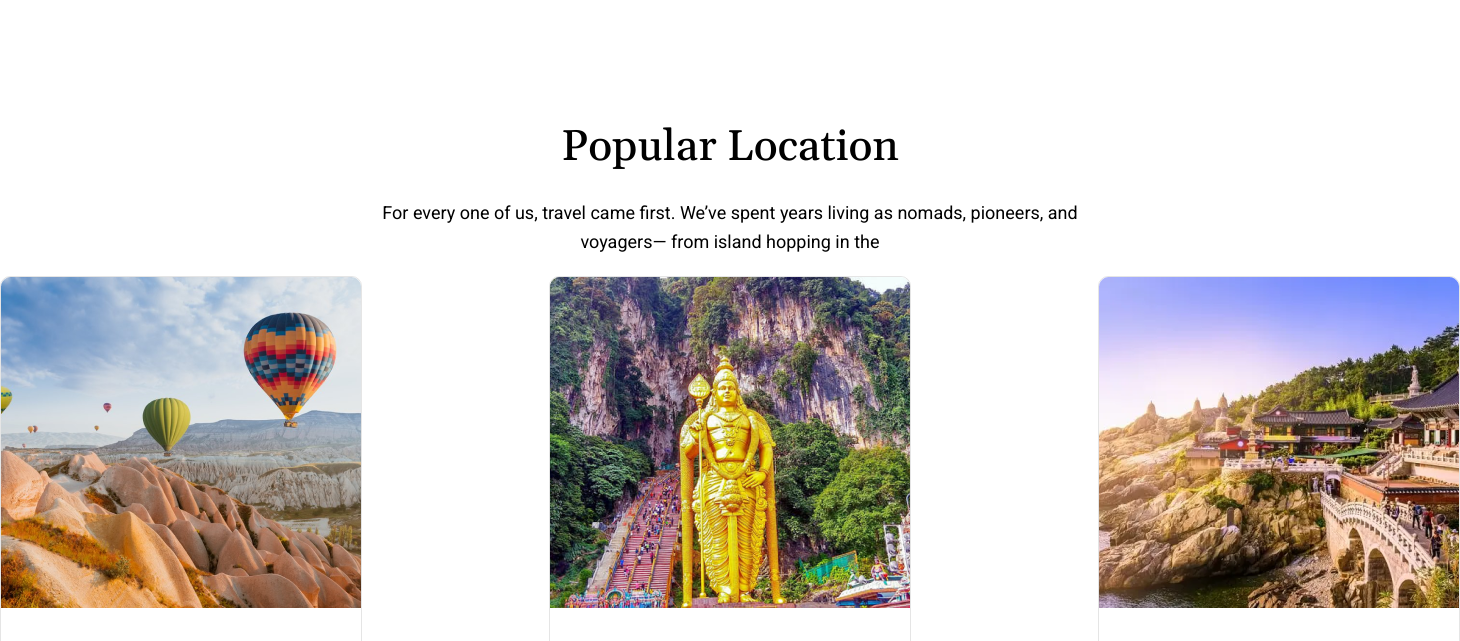
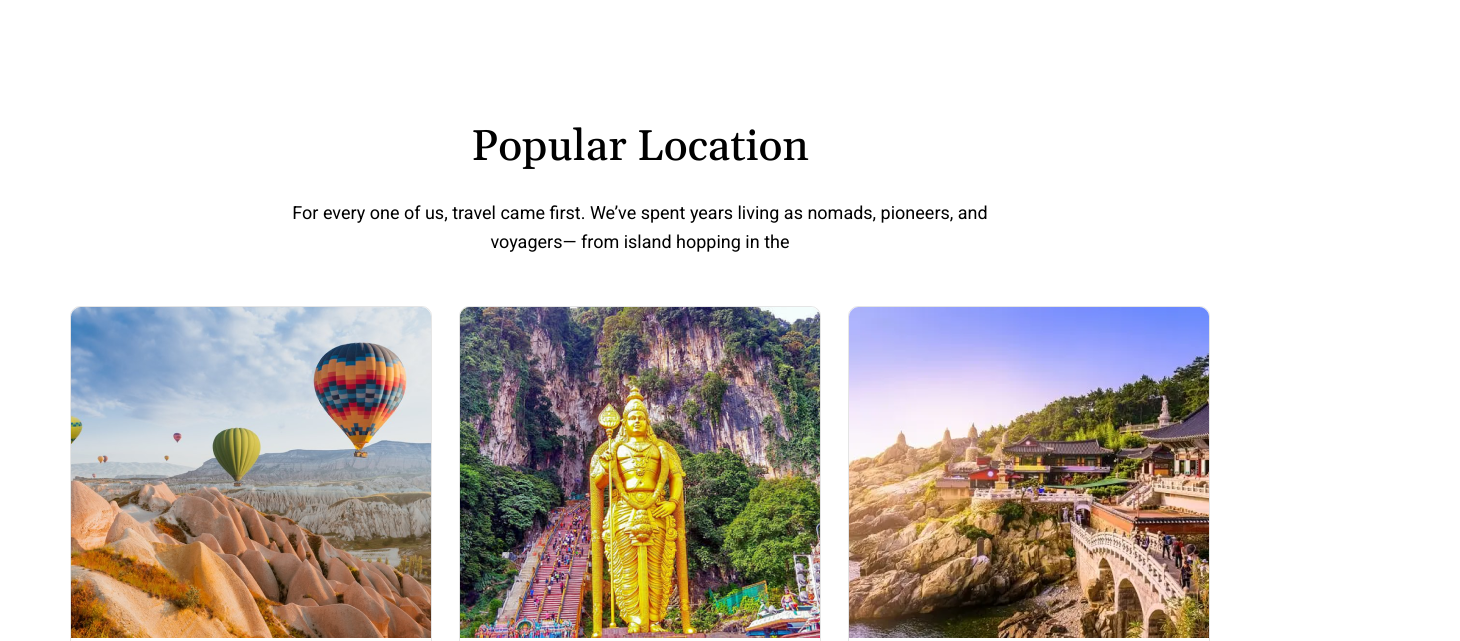
Before and after one commit to mrDuasel/travelandLanding, a website built with webpack: page src/index.pug in a window 1280 px wide. Shown: the part 822-1463 px from the top of the page, 1460 px wide, since content can reach past the window. Built offline with nearby package versions, Linux system fonts and the light colour scheme; a web font is replaced by a local one.

Commit message:
width changed

```diff
--- a/src/includes/home/home.scss
+++ b/src/includes/home/home.scss
@@ -80,7 +80,7 @@
         color: white;
         position: absolute;
         top: 50%;
-        width: 50%;
+        width: 70%;
 
         &__title, &__subtitle {
             margin-bottom: 30px;
@@ -95,6 +95,7 @@
             @include second-font;
             font-size: 18px;
             line-height: 29px;
+            width: 55%
         }
         &__button {
             @include second-font;
--- a/src/includes/location/location.scss
+++ b/src/includes/location/location.scss
@@ -1,8 +1,8 @@
 .location-content {
     margin: 0 auto;
-    margin-bottom: 20px;
+    margin-bottom: 50px;
     text-align: center;
-    width: 50%;
+    width: 65%;
     &__title {
         @include first-font;
         font-size: 43px;
--- a/src/style.scss
+++ b/src/style.scss
@@ -11,6 +11,6 @@
     margin-bottom: 140px;
 }
 .container {
-    width: 1460px;
+    width: 1140px;
     margin: 0 auto;
 }
```
